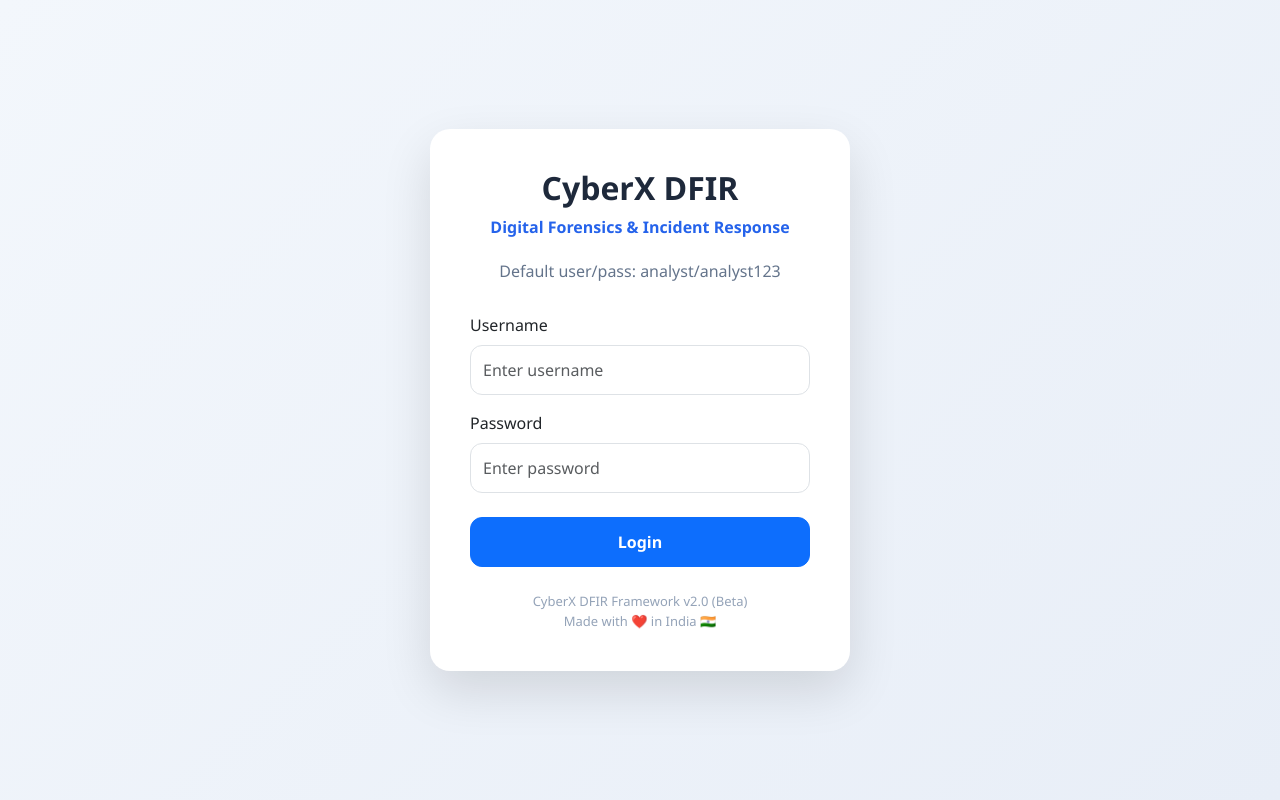
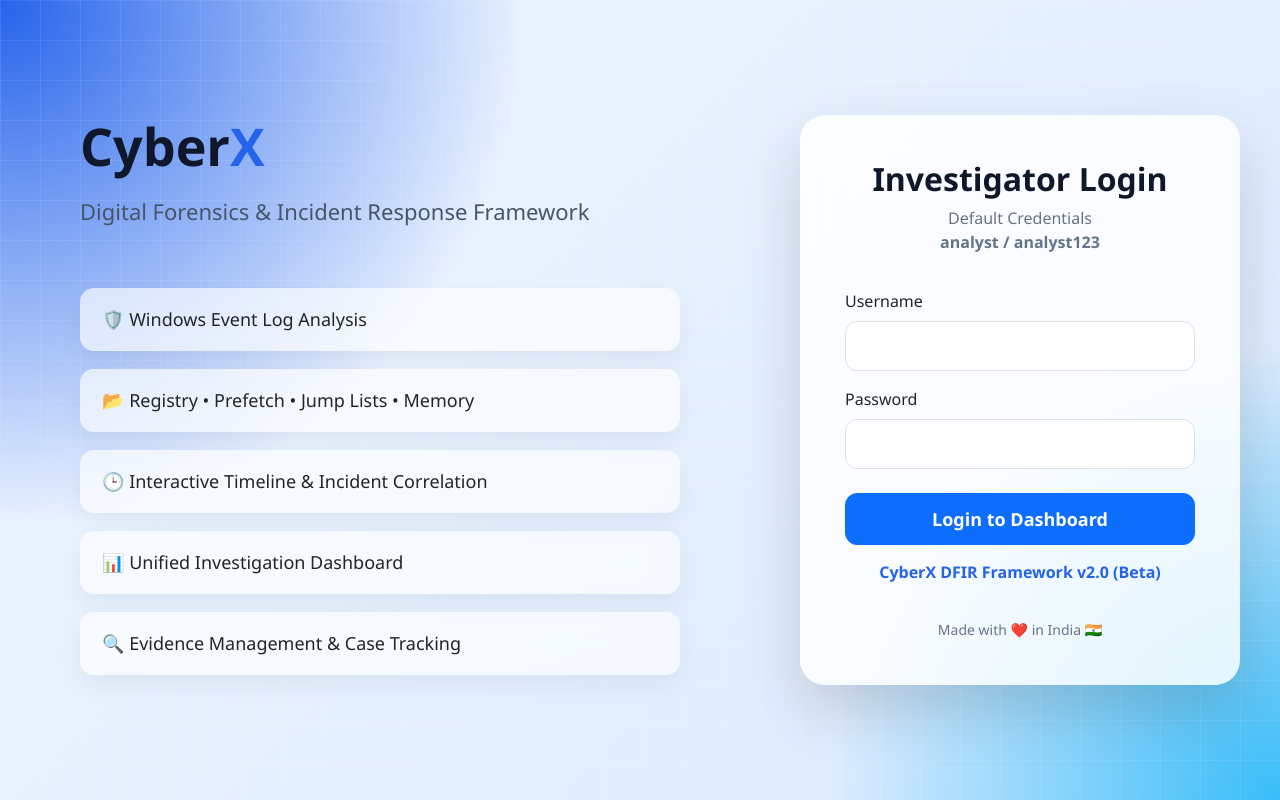
Before and after one commit to itsmeRiF/dfir-framework2, a Flask app: page /login in a window 1280 px wide. Run offline with Flask 3, Linux system fonts and the light colour scheme.

Commit message:
Second update --Professional landing page with great background blend.
Idea was to show the use-case of tool at the login page itself and also remove the need for user to memorise the default creds

```diff
--- a/templates/login.html
+++ b/templates/login.html
@@ -2,129 +2,329 @@
 <html lang="en">
 <head>
 <meta charset="UTF-8">
-    <meta name="viewport" content="width=device-width, initial-scale=1.0">
-    <title>CyberX DFIR | Login</title>
+<meta name="viewport" content="width=device-width, initial-scale=1">
+
+<title>CyberX DFIR Framework</title>
 
 <link href="https://cdn.jsdelivr.net/npm/bootstrap@5.3.7/dist/css/bootstrap.min.css" rel="stylesheet">
 
 <style>
+
+*{
+    margin:0;
+    padding:0;
+    box-sizing:border-box;
+}
+
 body{
-            min-height:100vh;
-            background:linear-gradient(135deg,#f3f7fc,#e8eef7);
+
+    height:100vh;
+
+    font-family:'Segoe UI',sans-serif;
+
+    background:
+    radial-gradient(circle at top left,#2563eb 0%,transparent 35%),
+    radial-gradient(circle at bottom right,#38bdf8 0%,transparent 30%),
+    linear-gradient(135deg,#eef5ff,#dbeafe);
+
+    overflow:hidden;
+
+}
+
+body:before{
+
+    content:"";
+
+    position:absolute;
+
+    inset:0;
+
+    background-image:
+
+    linear-gradient(rgba(255,255,255,.25) 1px,transparent 1px),
+
+    linear-gradient(90deg,rgba(255,255,255,.25) 1px,transparent 1px);
+
+    background-size:40px 40px;
+
+    opacity:.35;
+
+}
+
+.wrapper{
+
+    position:relative;
+
+    z-index:5;
+
     display:flex;
+
+    height:100vh;
+
+}
+
+/* LEFT PANEL */
+
+.left{
+
+    flex:1.2;
+
+    padding:80px;
+
+    display:flex;
+
+    flex-direction:column;
+
+    justify-content:center;
+
+}
+
+.logo{
+
+    font-size:52px;
+
+    font-weight:800;
+
+    color:#0f172a;
+
+}
+
+.logo span{
+
+    color:#2563eb;
+
+}
+
+.tagline{
+
+    margin-top:10px;
+
+    font-size:22px;
+
+    color:#475569;
+
+}
+
+.features{
+
+    margin-top:60px;
+
+}
+
+.feature{
+
+    background:rgba(255,255,255,.65);
+
+    backdrop-filter:blur(10px);
+
+    padding:18px 22px;
+
+    border-radius:14px;
+
+    margin-bottom:18px;
+
+    font-size:18px;
+
+    box-shadow:0 10px 25px rgba(0,0,0,.05);
+
+}
+
+/* RIGHT PANEL */
+
+.right{
+
+    width:520px;
+
+    display:flex;
+
     align-items:center;
+
     justify-content:center;
-            font-family:'Segoe UI',Tahoma,Geneva,Verdana,sans-serif;
+
+    padding:40px;
+
 }
 
 .login-card{
-            width:420px;
-            background:#fff;
-            border:none;
-            border-radius:20px;
-            padding:40px;
-            box-shadow:0 20px 50px rgba(0,0,0,.12);
+
+    width:100%;
+
+    background:rgba(255,255,255,.82);
+
+    backdrop-filter:blur(16px);
+
+    border-radius:25px;
+
+    padding:45px;
+
+    box-shadow:0 25px 60px rgba(0,0,0,.15);
+
 }
 
-        .logo{
-            width:80px;
-            height:80px;
-            border-radius:50%;
-            background:#2563eb;
-            color:#fff;
-            display:flex;
-            align-items:center;
-            justify-content:center;
-            font-size:34px;
-            font-weight:bold;
-            margin:auto;
-            margin-bottom:20px;
-        }
+.login-card h2{
 
-        h2{
+    text-align:center;
+
     font-weight:700;
-            text-align:center;
-            color:#1e293b;
+
+    color:#0f172a;
+
 }
 
 .subtitle{
+
     text-align:center;
+
     color:#64748b;
-            margin-bottom:30px;
+
+    margin-bottom:35px;
+
 }
 
 .form-control{
+
+    height:50px;
+
     border-radius:12px;
-            padding:12px;
+
 }
 
 .btn-login{
+
+    height:52px;
+
     border-radius:12px;
-            padding:12px;
+
     font-weight:600;
-            font-size:16px;
+
+    font-size:18px;
+
 }
 
 .footer{
+
+    margin-top:35px;
+
     text-align:center;
-            margin-top:25px;
-            color:#94a3b8;
-            font-size:13px;
+
+    color:#64748b;
+
+    font-size:14px;
+
 }
 
 .version{
+
+    margin-top:15px;
+
     text-align:center;
+
     color:#2563eb;
+
     font-weight:600;
-            margin-bottom:20px;
+
 }
+
+@media(max-width:992px){
+
+.left{
+
+display:none;
+
+}
+
+.right{
+
+width:100%;
+
+}
+
+}
+
 </style>
 
 </head>
 
 <body>
 
+<div class="wrapper">
+
+<div class="left">
+
+<div class="logo">
+
+Cyber<span>X</span>
+
+</div>
+
+<div class="tagline">
+
+Digital Forensics & Incident Response Framework
+
+</div>
+
+<div class="features">
+
+<div class="feature">
+🛡️ Windows Event Log Analysis
+</div>
+
+<div class="feature">
+📂 Registry • Prefetch • Jump Lists • Memory
+</div>
+
+<div class="feature">
+🕒 Interactive Timeline & Incident Correlation
+</div>
+
+<div class="feature">
+📊 Unified Investigation Dashboard
+</div>
+
+<div class="feature">
+🔍 Evidence Management & Case Tracking
+</div>
+
+</div>
+
+</div>
+
+<div class="right">
+
 <div class="login-card">
 
-
-    <h2>CyberX DFIR</h2>
-
-    <div class="version">
-        Digital Forensics & Incident Response
-    </div>
+<h2>Investigator Login</h2>
 
 <p class="subtitle">
-        Default user/pass: analyst/analyst123
+
+Default Credentials<br>
+
+<strong>analyst / analyst123</strong>
+
 </p>
 
 <form method="POST">
 
 <div class="mb-3">
 
-            <label class="form-label">
-                Username
-            </label>
+<label class="form-label">Username</label>
 
 <input
 type="text"
 name="username"
 class="form-control"
-                placeholder="Enter username"
 required>
 
 </div>
 
 <div class="mb-4">
 
-            <label class="form-label">
-                Password
-            </label>
+<label class="form-label">Password</label>
 
 <input
 type="password"
 name="password"
 class="form-control"
-                placeholder="Enter password"
 required>
 
 </div>
@@ -132,10 +332,10 @@
 <div class="d-grid">
 
 <button
-                class="btn btn-primary btn-login"
-                type="submit">
+type="submit"
+class="btn btn-primary btn-login">
 
-                Login
+Login to Dashboard
 
 </button>
 
@@ -143,11 +343,19 @@
 
 </form>
 
+<div class="version">
+
+CyberX DFIR Framework v2.0 (Beta)
+
+</div>
+
 <div class="footer">
 
-        CyberX DFIR Framework v2.0 (Beta)
-        <br>
 Made with ❤️ in India 🇮🇳
+
+</div>
+
+</div>
 
 </div>
 
```
Lines whose indentation alone changed are shown as unchanged.
